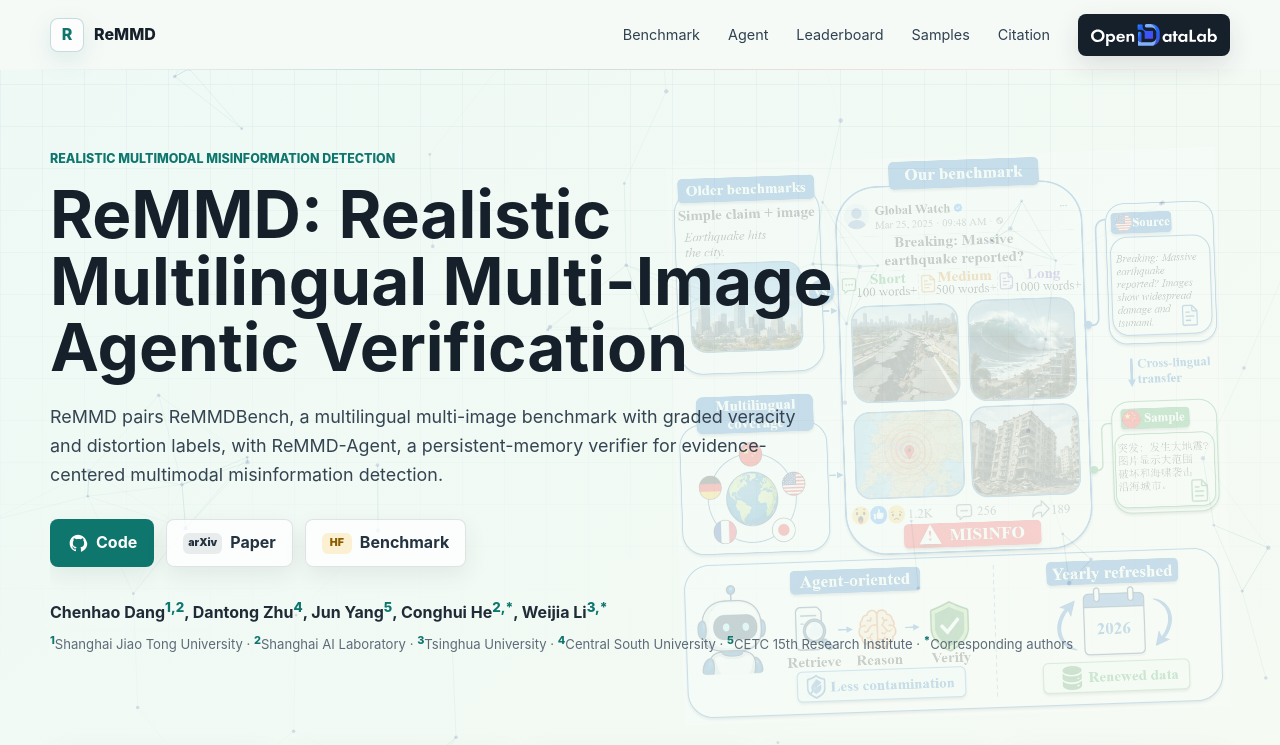
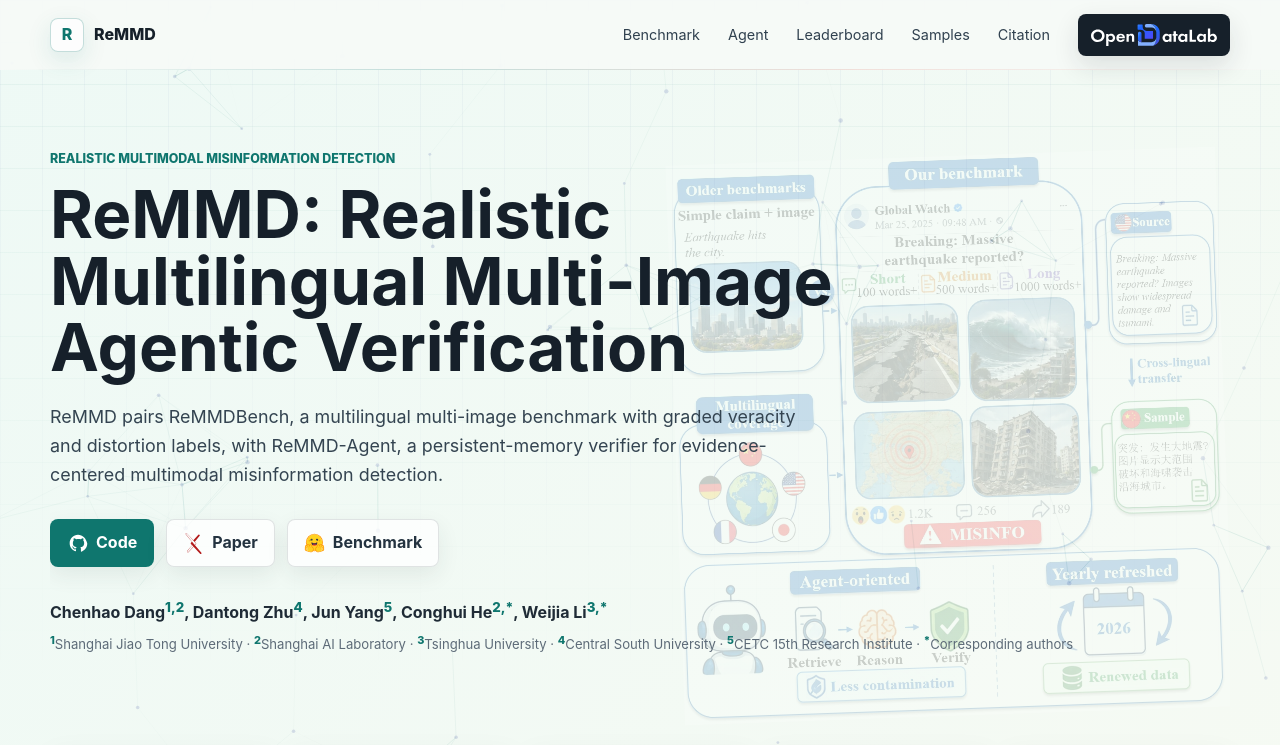
Before and after one commit to DANG-ai/ReMMD, a plain HTML site: page index.html in a window 1280 px wide. Shown: the top 745 px of the page. Drawn offline with Linux system fonts and the light colour scheme.

Commit message:
Use brand logos for project links

```diff
--- a/index.html
+++ b/index.html
@@ -52,11 +52,15 @@
                 Code
               </a>
               <a class="action-button" href="#" data-placeholder="The arXiv link is reserved and will be activated after release.">
-                <span class="button-icon arxiv-icon" aria-hidden="true">arXiv</span>
+                <span class="button-icon brand-icon" aria-hidden="true">
+                  <img src="assets/logos/arxiv.svg" alt="">
+                </span>
                 Paper
               </a>
               <a class="action-button" href="#" data-placeholder="The Hugging Face benchmark link is reserved and will be activated after release.">
-                <span class="button-icon hf-icon" aria-hidden="true">HF</span>
+                <span class="button-icon brand-icon" aria-hidden="true">
+                  <img src="assets/logos/huggingface.svg" alt="">
+                </span>
                 Benchmark
               </a>
             </div>
--- a/styles.css
+++ b/styles.css
@@ -294,26 +294,10 @@
   fill: currentColor;
 }
 
-.arxiv-icon,
-.hf-icon {
-  width: auto;
-  min-width: 30px;
-  padding: 0 5px;
-  border-radius: 6px;
-  background: rgba(22, 32, 42, 0.08);
-  font-size: 0.66rem;
-  font-weight: 900;
-  line-height: 1;
-}
-
-.hf-icon {
-  color: #8b5d00;
-  background: rgba(246, 190, 59, 0.22);
-}
-
-.action-button.primary .arxiv-icon,
-.action-button.primary .hf-icon {
-  background: rgba(255, 255, 255, 0.18);
+.button-icon img {
+  width: 21px;
+  height: 21px;
+  object-fit: contain;
 }
 
 .authors {
```
Also changed, not shown: assets/logos/arxiv.svg (added), assets/logos/huggingface.svg (added).
